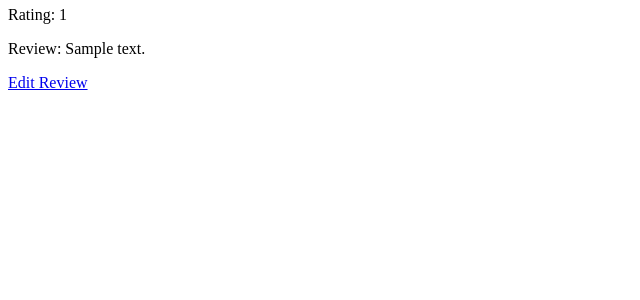
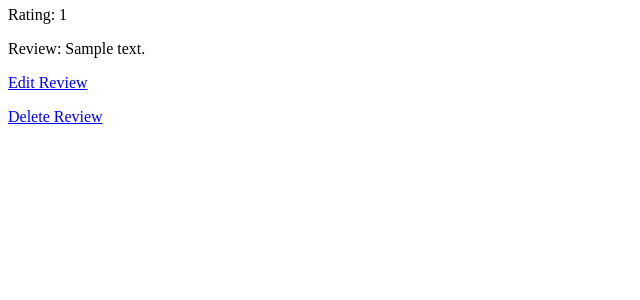
Before and after one commit to nkallem/review_my_courses, a Django app: page /courses/1/ in a window 1280 px wide. Shown: the part 360-660 px from the top of the page, without its empty margins (0-640 px from the left). Run offline with Django 4.2, Linux system fonts and the light colour scheme; tables that the repository leaves empty hold one stand-in row (values such as "Sample post").

Commit message:
Created delete functions for School, Course, and Review objects

```diff
--- a/review_my_courses/templates/review_my_courses/course.html
+++ b/review_my_courses/templates/review_my_courses/course.html
@@ -16,6 +16,7 @@
         <p>Rating: {{ review.rating }}</p>
         <p>Review: {{ review.text }}</p>
         <p><a href="{% url 'review_my_courses:edit_review' review.id %}">Edit Review</a></p>
+        <p><a href="{% url 'review_my_courses:delete_review' review.id %}">Delete Review</a></p>
     {% endfor %}
 
 {% endblock content %}
--- a/review_my_courses/templates/review_my_courses/school.html
+++ b/review_my_courses/templates/review_my_courses/school.html
@@ -23,7 +23,7 @@
                 <td><a href="{% url 'review_my_courses:course' course.id %}">{{ course.course_code }}</a></td>
                 <td>{{ course.title }}</td>
                 <td><a href="{% url 'review_my_courses:edit_course' course.id %}">Edit</a></td>
-                <td>Delete</td>
+                <td><a href="{% url 'review_my_courses:delete_course' course.id %}">Delete</a></td>
                 <td>{{ course.total_reviews }}</td>
                 <td>{{ course.average_difficulty|default_if_none:"N/A" }}</td>
                 <td>{{ course.average_workload|default_if_none:"N/A" }}</td>
--- a/review_my_courses/templates/review_my_courses/schools.html
+++ b/review_my_courses/templates/review_my_courses/schools.html
@@ -19,7 +19,7 @@
             <tr>
                 <td><a href="{% url 'review_my_courses:school' school.id %}">{{ school.name }}</a></td>
                 <td><a href="{% url 'review_my_courses:edit_school' school.id %}">Edit</a></td>
-                <td>Delete</td>
+                <td><a href="{% url 'review_my_courses:delete_school' school.id %}">Delete</a></td>
                 <td>{{ school.total_courses }}</td>
                 <td>{{ school.total_reviews }}</td>
                 <td>{{ school.average_difficulty|default_if_none:"N/A" }}</td>
--- a/review_my_courses/urls.py
+++ b/review_my_courses/urls.py
@@ -26,4 +26,10 @@ urlpatterns = [
     path('edit_course/<int:course_id>/', views.edit_course, name='edit_course'),
     # Page for editing a review.
     path('edit_review/<int:review_id>/', views.edit_review, name='edit_review'),
+    # URL for deleting a school.
+    path('delete_school/<int:school_id>/', views.delete_school, name='delete_school'),
+    # URL for deleting a course.
+    path('delete_course/<int:course_id>/', views.delete_course, name='delete_course'),
+    # URL for deleting a review.
+    path('delete_review/<int:review_id>/', views.delete_review, name='delete_review'),
 ]
--- a/review_my_courses/views.py
+++ b/review_my_courses/views.py
@@ -148,3 +148,26 @@ def edit_review(request, review_id):
     # Display a blank or invalid form
     context = {'school': school, 'course': course, 'review': review, 'form': form}
     return render(request, 'review_my_courses/edit_review.html', context)
+
+
+def delete_school(request, school_id):
+    """Delete an existing school."""
+    school = School.objects.get(id=school_id)
+    school.delete()
+    return redirect('review_my_courses:schools')
+
+
+def delete_course(request, course_id):
+    """Delete an existing course."""
+    course = Course.objects.get(id=course_id)
+    school = course.school
+    course.delete()
+    return redirect('review_my_courses:school', school_id=school.id)
+
+
+def delete_review(request, review_id):
+    """Delete an existing review."""
+    review = Review.objects.get(id=review_id)
+    course = review.course
+    review.delete()
+    return redirect('review_my_courses:course', course_id=course.id)
```
